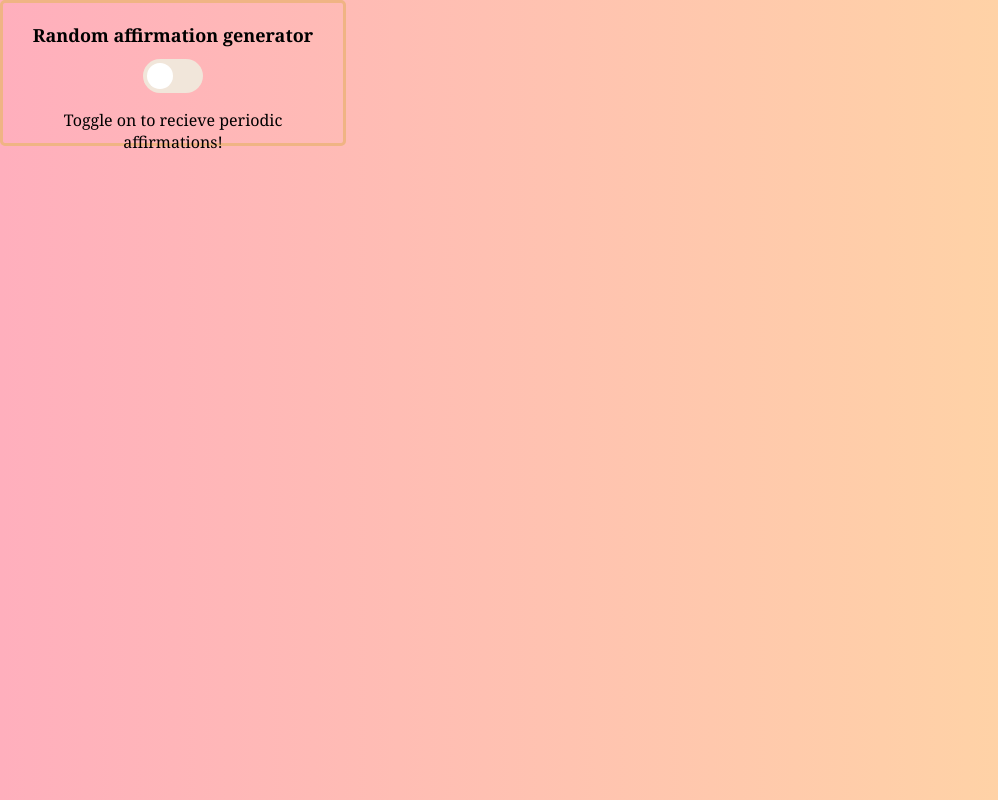
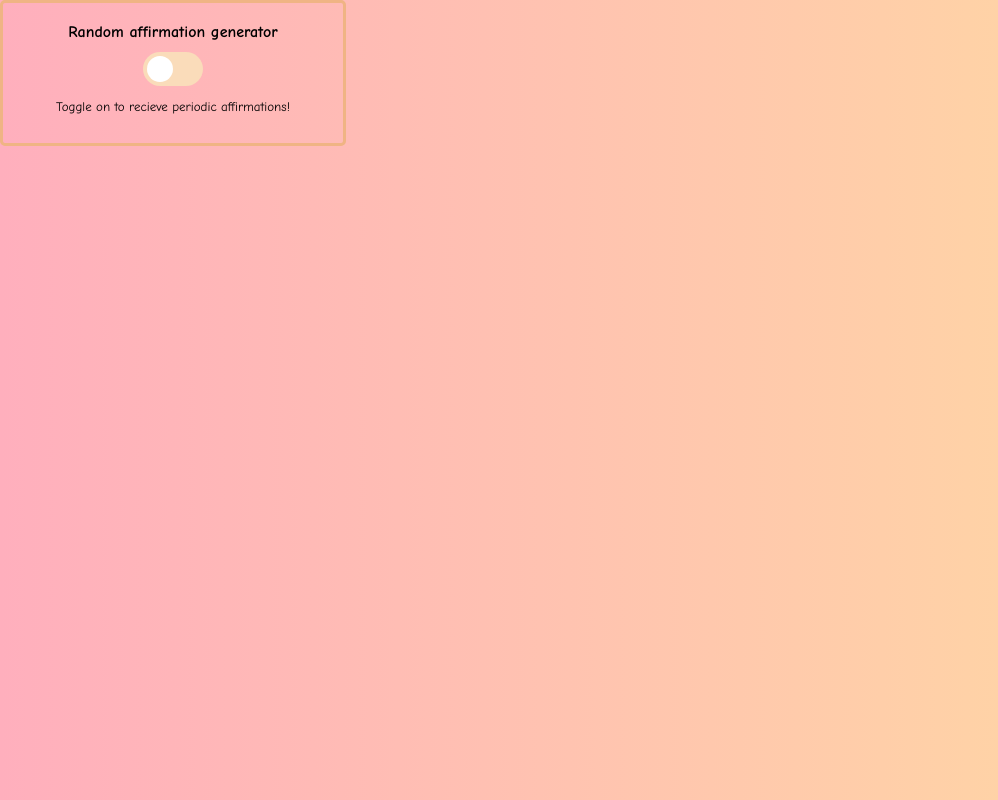
Before and after one commit to zx-999/gzhackathon, a browser extension: page index.html in a window 1280 px wide. Shown: the whole page, without its empty margins (0-998 px from the left). Drawn offline with Linux system fonts and the light colour scheme.

Commit message:
savepoint

```diff
--- a/styles.css
+++ b/styles.css
@@ -1,12 +1,16 @@
 h1 {
-  font-size: large;
-  font-family: Cambria, Cochin, Georgia, Times, 'Times New Roman', serif;
+  font-size: medium;
+  /* font-family: Arial, Helvetica, sans-serif; */
+  font-family: 'Comic Sans MS', 'Comic Sans', cursive;
+  /* font-family: Cambria, Cochin, Georgia, Times, 'Times New Roman', serif; */
 }
 
 p {
   /* margin-top: 20px; */
-  font-family: Cambria, Cochin, Georgia, Times, 'Times New Roman', serif;
-  font-size: medium;
+  /* font-family: Arial, Helvetica, sans-serif; */
+  font-family: 'Comic Sans MS', 'Comic Sans', cursive;
+  /* font-family: Cambria, Cochin, Georgia, Times, 'Times New Roman', serif; */
+  font-size: small;
   /* margin-bottom: 100px; */
 }
 
@@ -14,17 +18,15 @@ body {
   border: solid #f0b484;
   border-radius: 10px;
   margin: 0;
-  background: linear-gradient(
-    to right,
-    #ffafbd,
-    #ffdca0
-  );
+  background: linear-gradient(to right, #ffafbd, #ffdca0);
   text-align: center;
   border-radius: 5px;
   padding: 10px;
   width: 300px; /* Set width of the popup */
   height: 100px;
-  font-family: Cambria, Cochin, Georgia, Times, 'Times New Roman', serif;
+  /* font-family: Cambria, Cochin, Georgia, Times, 'Times New Roman', serif; */
+  /* font-family: Arial, Helvetica, sans-serif; */
+  font-family: 'Comic Sans MS', 'Comic Sans', cursive;
   padding: 20px;
 }
 
@@ -52,7 +54,7 @@ body {
   left: 0;
   right: 0;
   bottom: 0;
-  background-color: #f1e6da;
+  background-color: #fadcba;
   -webkit-transition: 0.4s;
   transition: 0.4s;
 }
```
